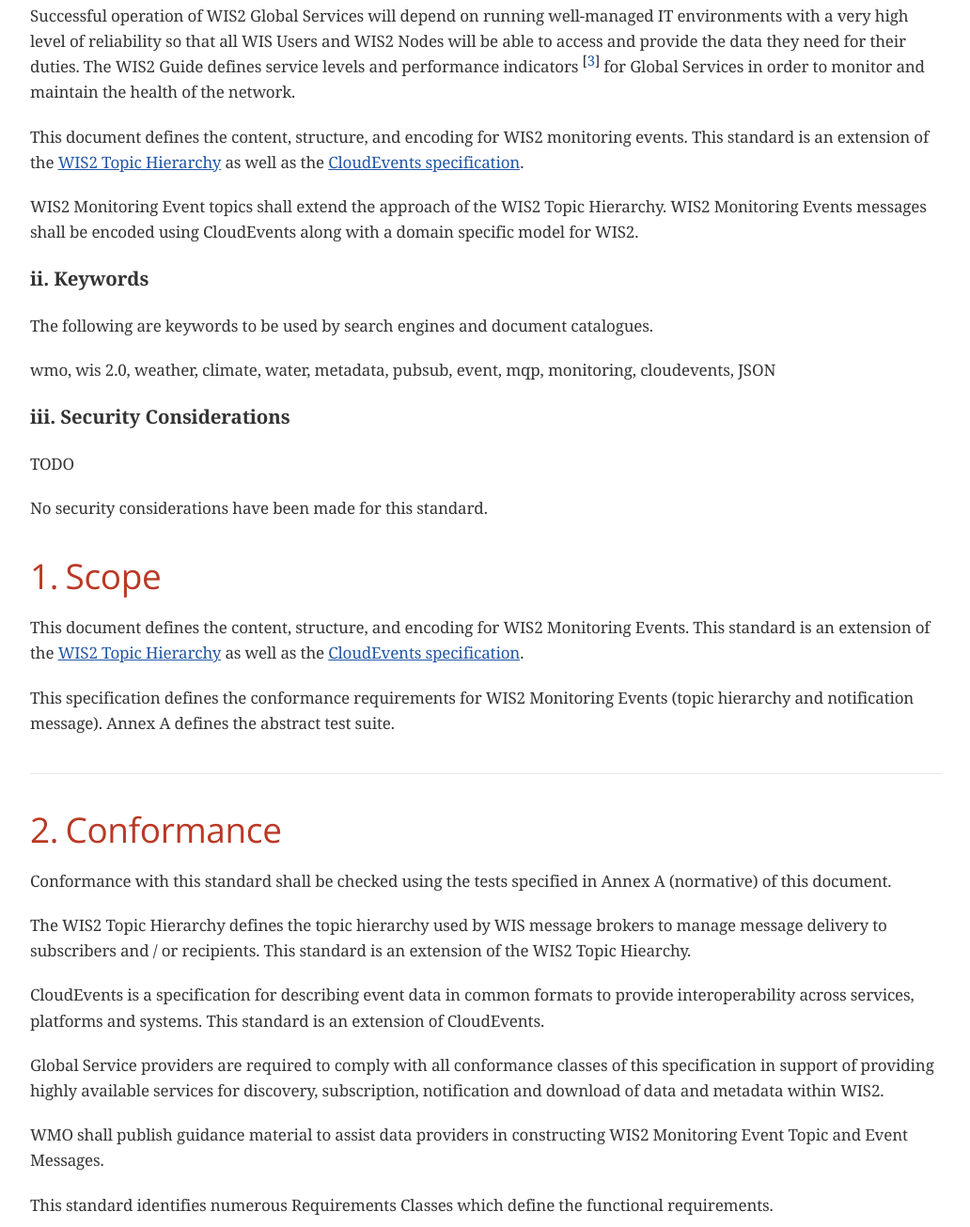
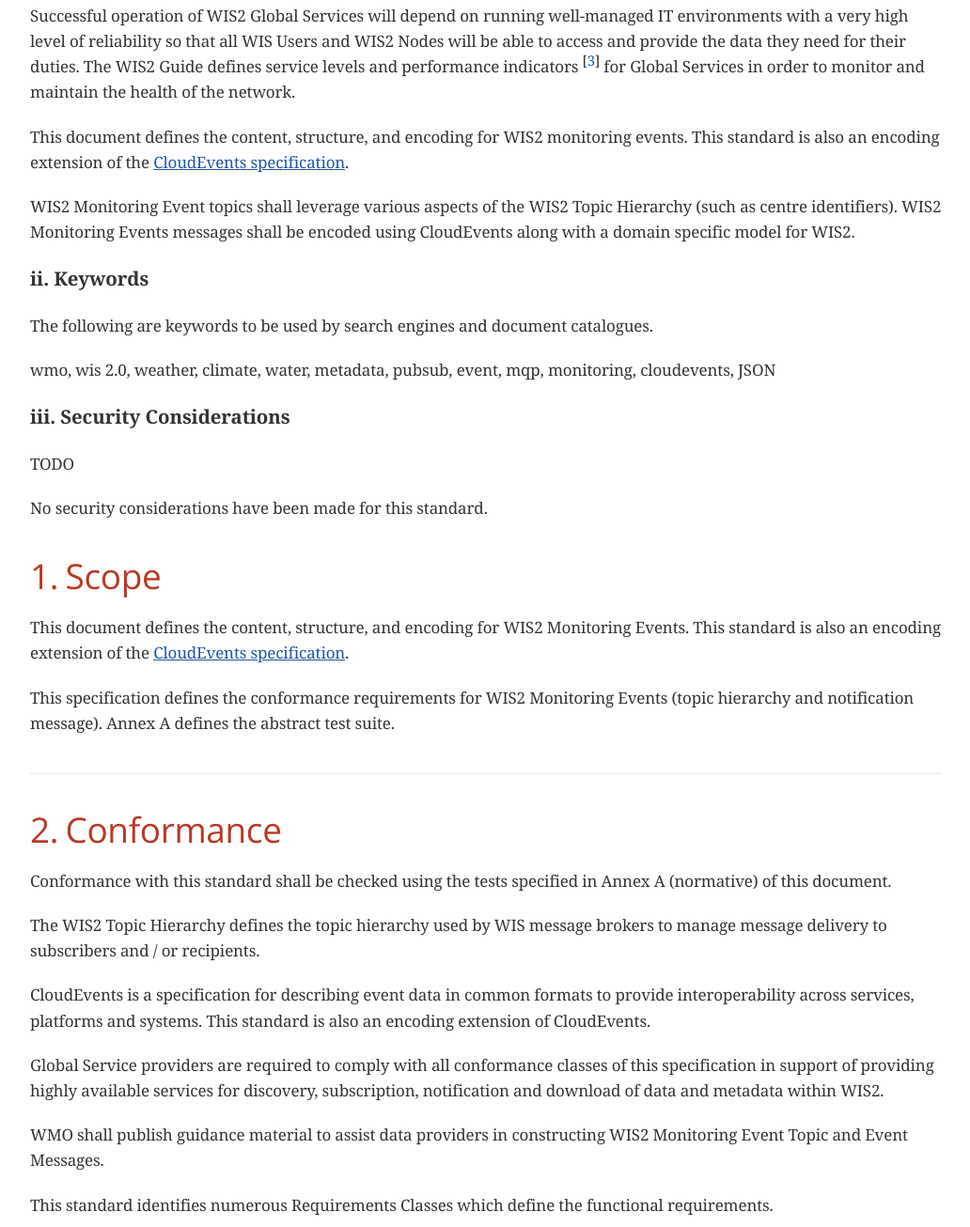
Before and after one commit to wmo-im/wis2-monitoring-events, a plain HTML site: page standard/wis2-monitoring-events-DRAFT.html in a window 1280 px wide. Shown: the part 2434-3740 px from the top of the page at 94% size, without its empty margins (123-1155 px from the left). Drawn offline with nearby package versions, Linux system fonts and the light colour scheme; a web font is replaced by a local one.

Commit message:
update WMA build

```diff
--- a/standard/wis2-monitoring-events-DRAFT.html
+++ b/standard/wis2-monitoring-events-DRAFT.html
@@ -606,10 +606,10 @@ body.book #toc,body.book #preamble,body.book h1.sect0,body.book .sect1>h2{page-b
 <p>Successful operation of WIS2 Global Services will depend on running well-managed IT environments with a very high level of reliability so that all WIS Users and WIS2 Nodes will be able to access and provide the data they need for their duties.  The WIS2 Guide defines service levels and performance indicators <sup class="footnote">[<a id="_footnoteref_3" class="footnote" href="#_footnotedef_3" title="View footnote.">3</a>]</sup> for Global Services in order to monitor and maintain the health of the network.</p>
 </div>
 <div class="paragraph">
-<p>This document defines the content, structure, and encoding for WIS2 monitoring events. This standard is an extension of the <a href="#wis2-topic-hierarchy">WIS2 Topic Hierarchy</a> as well as the <a href="#cloud-events">CloudEvents specification</a>.</p>
-</div>
-<div class="paragraph">
-<p>WIS2 Monitoring Event topics shall extend the approach of the WIS2 Topic Hierarchy.  WIS2 Monitoring Events messages shall be encoded using CloudEvents along with a domain specific model for WIS2.</p>
+<p>This document defines the content, structure, and encoding for WIS2 monitoring events. This standard is also an encoding extension of the <a href="#cloud-events">CloudEvents specification</a>.</p>
+</div>
+<div class="paragraph">
+<p>WIS2 Monitoring Event topics shall leverage various aspects of the WIS2 Topic Hierarchy (such as centre identifiers).  WIS2 Monitoring Events messages shall be encoded using CloudEvents along with a domain specific model for WIS2.</p>
 </div>
 <div class="paragraph">
 <p><strong class="big">ii.    Keywords</strong></p>
@@ -635,7 +635,7 @@ body.book #toc,body.book #preamble,body.book h1.sect0,body.book .sect1>h2{page-b
 <h2 id="_scope"><a class="anchor" href="#_scope"></a>1. Scope</h2>
 <div class="sectionbody">
 <div class="paragraph">
-<p>This document defines the content, structure, and encoding for WIS2 Monitoring Events. This standard is an extension of the <a href="#wis2-topic-hierarchy">WIS2 Topic Hierarchy</a> as well as the <a href="#cloud-events">CloudEvents specification</a>.</p>
+<p>This document defines the content, structure, and encoding for WIS2 Monitoring Events. This standard is also an encoding extension of the <a href="#cloud-events">CloudEvents specification</a>.</p>
 </div>
 <div class="paragraph">
 <p>This specification defines the conformance requirements for WIS2 Monitoring Events (topic hierarchy and notification message).  Annex A defines the abstract test suite.</p>
@@ -649,10 +649,10 @@ body.book #toc,body.book #preamble,body.book h1.sect0,body.book .sect1>h2{page-b
 <p>Conformance with this standard shall be checked using the tests specified in Annex A (normative) of this document.</p>
 </div>
 <div class="paragraph">
-<p>The WIS2 Topic Hierarchy defines the topic hierarchy used by WIS message brokers to manage message delivery to subscribers and / or recipients.  This standard is an extension of the WIS2 Topic Hiearchy.</p>
-</div>
-<div class="paragraph">
-<p>CloudEvents is a specification for describing event data in common formats to provide interoperability across services, platforms and systems.  This standard is an extension of CloudEvents.</p>
+<p>The WIS2 Topic Hierarchy defines the topic hierarchy used by WIS message brokers to manage message delivery to subscribers and / or recipients.</p>
+</div>
+<div class="paragraph">
+<p>CloudEvents is a specification for describing event data in common formats to provide interoperability across services, platforms and systems.  This standard is also an encoding extension of CloudEvents.</p>
 </div>
 <div class="paragraph">
 <p>Global Service providers are required to comply with all conformance classes of this specification in support of providing highly available services for discovery, subscription, notification and download of data and metadata within WIS2.</p>
@@ -2957,7 +2957,7 @@ allOf:
 </div>
 <div id="footer">
 <div id="footer-text">
-Last updated 2025-03-04 08:30:48 UTC
+Last updated 2025-03-04 09:31:15 UTC
 </div>
 </div>
 </body>
```
Also changed, not shown: 2 other files.
